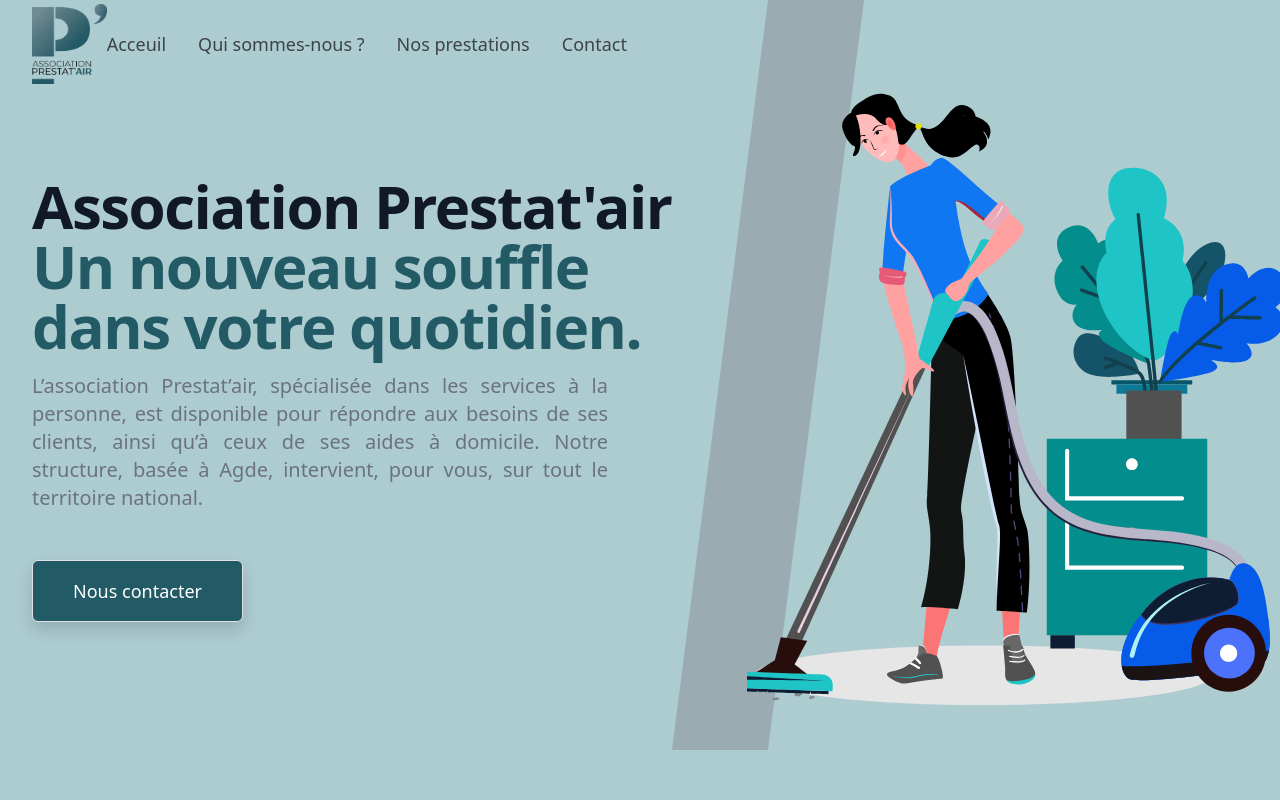
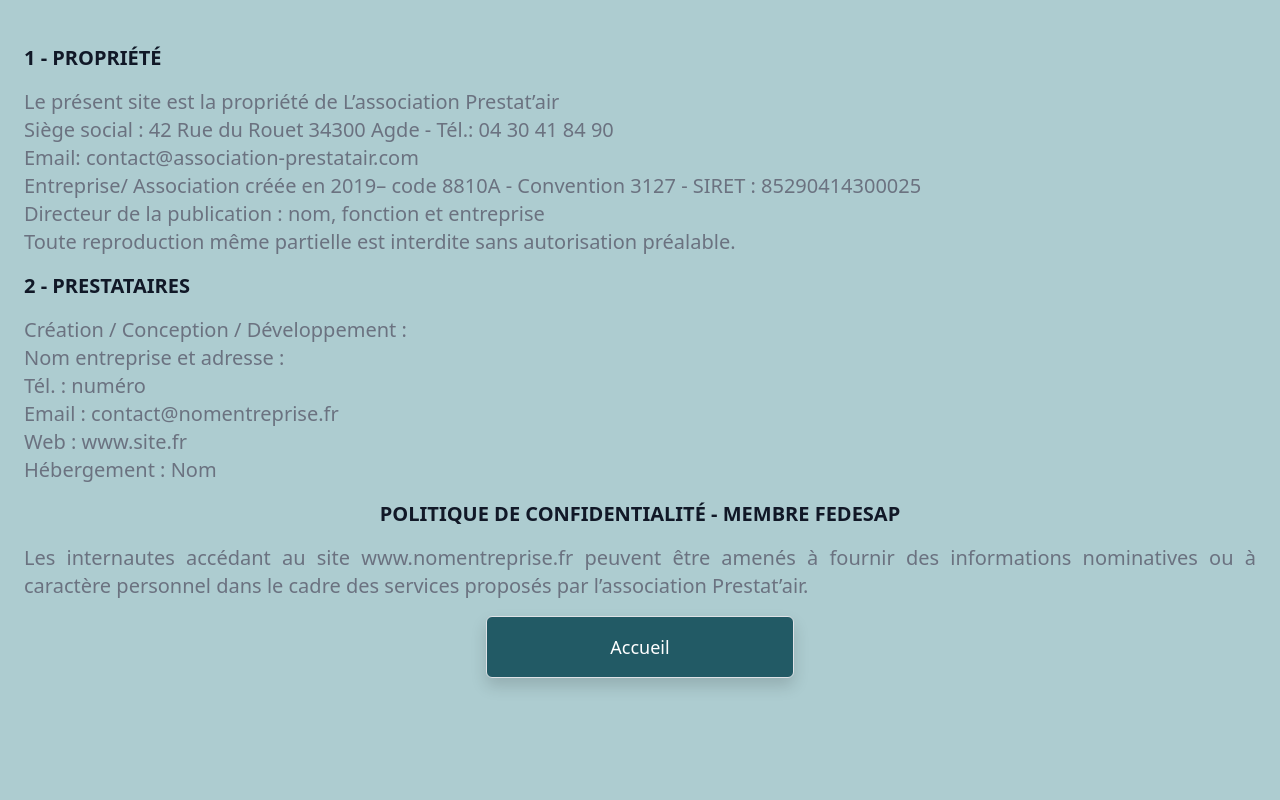
Before and after one commit to mohamedehn/prestatair, a React (Create React App) app: page /mentions in a window 1280 px wide. Shown: the top 800 px of the page. Built offline with nearby package versions, Linux system fonts and the light colour scheme.

Commit message:
Adding react router and starting legal pages

```diff
--- a/src/components/Activities.jsx
+++ b/src/components/Activities.jsx
@@ -2,9 +2,9 @@ import React from 'react'
 
 function Activities({activities, img}) {
   return (
-    <div className="relative flex items-center justify-center h-[275px] w-full shadow-xl shadow-gray-400 rounded-xl p-4 group
-    hover:bg-gradient-to-r from-[#9aabb2] to-[#225a65]">
-        <img className="rounded-xl group-hover:opacity-10" src={img} alt="/" width="320"/>
+    <div className="relative flex items-center justify-center md:h-[280px] h-[250px] md:w-full w-[90%] shadow-xl shadow-gray-400 rounded-xl
+    p-4 group hover:bg-gradient-to-r from-[#9aabb2] to-[#225a65] mx-auto">
+        <img className="rounded-xl group-hover:opacity-10 md:h-[auto] h-[250px] md:w-[320px]" src={img} alt="/" width="250" />
         <div className="hidden group-hover:block absolute top-[50%] left-[50%] translate-x-[-50%] translate-y-[-50%]">
             <h3 className="text-2xl text-white tracking-wider text-center">{activities}</h3>
         </div>
--- a/src/components/DisplayActivities.jsx
+++ b/src/components/DisplayActivities.jsx
@@ -26,7 +26,7 @@ const DisplayActivities = () =>{
                 {/* <p className="mt-2 py-14 text-2xl font-semibold leading-6 tracking-tight text-gray-900 sm:text-4xl">Les activités déclarées
                 par l'Association PRESTAT'AIR sont les suivantes : </p>  */}
                 </div>
-                <div className="grid md:grid-cols-5 gap-8">
+                <div className="grid md:grid-cols-5 md:gap-8 gap-32 object-cover">
                     <Activities activities="Entretien de la maison" img={menage} />
                     <Activities activities="Repassage à domicile" img={repassage} />
                     <Activities activities="Petits travaux de jardinage" img={jardinage} />
--- a/src/components/Footer.jsx
+++ b/src/components/Footer.jsx
@@ -1,4 +1,4 @@
-//import { NavLink } from "react-router-dom"
+import { NavLink } from "react-router-dom"
 
 export default function Footer (){
 
@@ -7,10 +7,10 @@ export default function Footer (){
             href: '/mentions',
             name: 'Mentions légales'
         },
-        {
-            href: '#contact',
-            name: 'Contact'
-        },
+        // {
+        //     href: '#contact',
+        //     name: 'Contact'
+        // },
     ]
 
     return (
@@ -24,9 +24,9 @@ export default function Footer (){
                 {
                     footerNavs.map((item, idx) => (
                         <li className=" hover:text-gray-800 no-underline text-gray-500" key={idx}>
-                            <a href={item.href} key={idx} className="no-underline text-gray-500">
+                            <NavLink to={item.href} key={idx} className="no-underline text-gray-500">
                                 {item.name}
-                            </a>
+                            </NavLink>
                         </li>
                     ))
                 }
--- a/src/components/Hero.jsx
+++ b/src/components/Hero.jsx
@@ -10,6 +10,7 @@ import logo from "../assets/logoNew.png"
 const navigation = [
   { name: 'Acceuil', href: '#acceuil' },
   { name: 'Qui sommes-nous ?', href: '#presentation' },
+  { name: 'Notre équipe', href: '#team' },
   { name: 'Nos prestations', href: '#activities' },
   { name: 'Contact', href: '#contact' },
 ]
@@ -26,9 +27,9 @@ const defaultOptions = {
 
 export default function Hero () {
   return (
-    <div className="relative overflow-hidden bg-[#adccd0] h-screen" id='acceuil'>
+    <div className="relative overflow-hidden bg-[#adccd0] h-screen" id='accueil'>
       <div className="mx-auto max-w-7xl">
-        <div className="relative z-10 bg-[#adccd0] pb-8 sm:pb-16 md:pb-20 lg:w-full lg:max-w-3xl lg:pb-28 xl:pb-32">
+        <div className="relative z-10 bg-[#adccd0] pb-8 sm:pb-16 md:pb-20 lg:w-full lg:max-w-[50rem] lg:pb-28 xl:pb-32">
           <svg
             className="absolute inset-y-0 right-0 hidden h-full w-48 translate-x-1/2 transform text-[#9aabb2] lg:block"
             fill="currentColor"
@@ -129,7 +130,8 @@ export default function Hero () {
                 <div className="rounded-md shadow">
                   <a
                     href="#contact"
-                    className="flex w-full items-center justify-center rounded-md border border-transparent bg-[#225a65] px-8 py-3 text-base font-medium text-white hover:bg-[#9aabb2] md:py-4 md:px-10 md:text-lg no-underline"
+                    className="flex w-full items-center justify-center rounded-md border border-transparent bg-[#225a65] px-8 py-3 text-base
+                    font-medium text-white hover:bg-[#9aabb2] md:py-4 md:px-10 md:text-lg no-underline"
                   >
                     Nous contacter
                   </a>
--- a/src/components/Presentation.jsx
+++ b/src/components/Presentation.jsx
@@ -68,7 +68,7 @@ export default function Presentation() {
                   </p>
                 </div>
                 <div className="prose prose-lg prose-indigo text-gray-500 lg:max-w-none sm:mx-auto sm:mt-5 sm:max-w-xl sm:text-lg md:mt-5
-                md:text-xl lg:mx-0">
+                md:text-xl lg:mx-0 text-justify">
                   <p> Nous avons la particularité d'être organisé de façon centralisée et nous collaborons avec près de 6500 intervenants sur
                     l'ensemble du territoire français.
                   </p>
--- a/src/components/Team.jsx
+++ b/src/components/Team.jsx
@@ -22,7 +22,7 @@ const people = [
         imageUrl: julie,
       },
     {
-        name: 'Alisee',
+        name: 'Alisée',
         role: 'Responsable Qualité Conformité',
         imageUrl: alisee,
       },
@@ -95,7 +95,7 @@ const people = [
 
   export default function Team() {
     return (
-      <div className="bg-[#adccd0] py-24">
+      <div className="bg-[#adccd0] py-24" id="team">
         <div className="mx-auto max-w-7xl px-6 lg:px-8">
           <div className="px-6 max-w-2xl lg:mx-0">
             <h2 className="text-3xl font-semibold tracking-tight text-gray-900 sm:text-4xl">Notre équipe</h2>
@@ -104,7 +104,8 @@ const people = [
           </div>
           <ul
             role="listitem"
-            className="mx-auto mt-20 grid max-w-2xl grid-cols-2 gap-x-8 gap-y-16 text-center sm:grid-cols-3 md:grid-cols-4 lg:mx-0 lg:max-w-none lg:grid-cols-5 xl:grid-cols-6"
+            className="mx-auto mt-20 grid max-w-2xl grid-cols-2 gap-x-8 gap-y-16 text-center sm:grid-cols-3 md:grid-cols-4
+            lg:mx-0 lg:max-w-none lg:grid-cols-5 xl:grid-cols-6 pl-0"
           >
             {people.map((person) => (
               <li key={person.name} className="cursor-pointer hover:scale-110 ease-in duration-300">
--- a/src/index.jsx
+++ b/src/index.jsx
@@ -4,12 +4,21 @@ import './index.css';
 import App from './App';
 import reportWebVitals from './reportWebVitals';
 import 'bootstrap/dist/css/bootstrap.min.css';
+import{BrowserRouter as Router, Route, Routes} from 'react-router-dom'
+import Mentions from './pages/mentions';
 
 
 const root = ReactDOM.createRoot(document.getElementById('root'));
 root.render(
   <React.StrictMode>
-    <App />
+    <Router>
+        <Routes>
+          <Route path="/" element={<App/>}/>
+          {/* <Route path="/carrieres" element={<Career/>}/> */}
+          <Route path="/mentions" element={<Mentions/>}/>
+          {/* <Route path="*" element={<Error/>}/> */}
+        </Routes>
+      </Router>
   </React.StrictMode>
 );
 
--- /dev/null
+++ b/src/pages/mentions.jsx
@@ -0,0 +1,58 @@
+import React from 'react'
+import { NavLink } from 'react-router-dom'
+
+function Mentions() {
+  return (
+    <div className='bg-[#adccd0] h-screen'>
+        <div className="relative md:bg-[#adccd0] md:p-6">
+              <div className="lg:grid lg:grid-cols-1 lg:gap-6">
+                <div className="prose prose-lg prose-indigo text-gray-500 lg:max-w-none sm:mx-auto sm:mt-5 sm:max-w-xl sm:text-lg md:mt-5
+                md:text-xl lg:mx-0 text-justify">
+                  <div>
+                    <p className='text-gray-900 font-semibold'>1 - PROPRIÉTÉ</p>
+                    <p>
+                        Le présent site est la propriété de L’association Prestat’air <br/>
+                        Siège social : 42 Rue du Rouet 34300 Agde - Tél.: 04 30 41 84 90 <br/>
+                        Email: contact@association-prestatair.com <br/>
+                        Entreprise/ Association créée en 2019– code 8810A - Convention 3127 - SIRET : 85290414300025 <br/>
+                        Directeur de la publication : nom, fonction et entreprise <br/>
+                        Toute reproduction même partielle est interdite sans autorisation préalable.
+                    </p>
+                  </div>
+                  <div>
+                    <p className='text-gray-900 font-semibold'>2 - PRESTATAIRES</p>
+                    <p>
+                        Création / Conception / Développement : <br/>
+                        Nom entreprise et adresse : <br/>
+                        Tél. : numéro <br/>
+                        Email : contact@nomentreprise.fr <br/>
+                        Web : www.site.fr <br/>
+                        Hébergement : Nom
+                    </p>
+                  </div>
+                  <div>
+                    <p className='text-gray-900 font-semibold flex mx-auto w-auto justify-center'>POLITIQUE DE CONFIDENTIALITÉ - MEMBRE FEDESAP</p>
+                    <p>
+                        Les internautes accédant au site www.nomentreprise.fr peuvent être amenés à fournir des informations nominatives ou
+                        à caractère personnel dans le cadre des services proposés par l’association Prestat’air.
+                    </p>
+                  </div>
+                  <div className="rounded-md shadow w-[25%] justify-center flex mx-auto">
+                    <NavLink
+                        to="/"
+                        className="flex w-full items-center justify-center rounded-md border border-transparent bg-[#225a65] px-8 py-3 text-base
+                        font-medium text-white hover:bg-[#9aabb2] md:py-4 md:px-10 md:text-lg no-underline"
+                    >
+                        Accueil
+                    </NavLink>
+                </div>
+                </div>
+              </div>
+              <div className="mt-8 inline-flex rounded-md shadow">
+              </div>
+            </div>
+    </div>
+  )
+}
+
+export default Mentions
```
